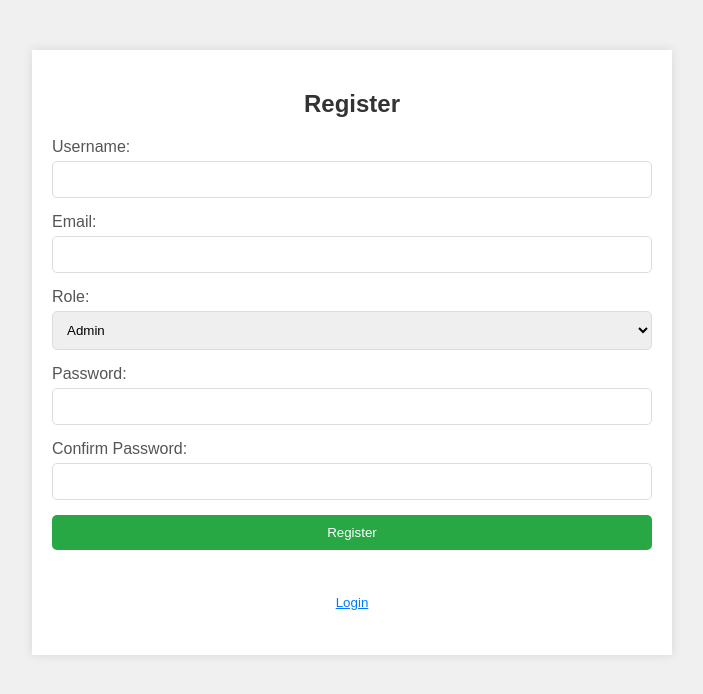
After one commit to vivekkr4901/School-Management-System, a Django app: page /register/ in a window 1280 px wide. The commit adds this page. Shown: the top 694 px of the page, without its empty margins (288-991 px from the left). Run offline with Django 3.2, Linux system fonts and the light colour scheme.

Commit message:
UI modification

```diff
--- /dev/null
+++ b/app/templates/base.html
@@ -0,0 +1,75 @@
+<!DOCTYPE html>
+<html lang="en">
+<head>
+    <meta charset="UTF-8">
+    <meta name="viewport" content="width=device-width, initial-scale=1.0">
+    <title>{% block title %}My Site{% endblock %}</title>
+    <style>
+        body {
+            font-family: Arial, sans-serif;
+            background-color: #f0f0f0;
+            margin: 0;
+            padding: 0;
+        }
+        .container {
+            width: 100%;
+            max-width: 600px;
+            margin: 50px auto;
+            background-color: #fff;
+            padding: 20px;
+            box-shadow: 0 0 10px rgba(0, 0, 0, 0.1);
+        }
+        h2 {
+            text-align: center;
+            color: #333;
+        }
+        form {
+            display: flex;
+            flex-direction: column;
+        }
+        label {
+            margin-bottom: 5px;
+            color: #555;
+        }
+        input, select, button {
+            margin-bottom: 15px;
+            padding: 10px;
+            border: 1px solid #ddd;
+            border-radius: 5px;
+        }
+        button {
+            background-color: #28a745;
+            color: #fff;
+            border: none;
+            cursor: pointer;
+        }
+        button:hover {
+            background-color: #218838;
+        }
+        .btn-link {
+            background: none;
+            color: #007bff;
+            text-decoration: underline;
+            border: none;
+            cursor: pointer;
+        }
+        .btn-link:hover {
+            color: #0056b3;
+        }
+        .error {
+            color: red;
+            margin-top: -10px;
+            margin-bottom: 15px;
+        }
+        .nav-buttons {
+            text-align: center;
+            margin-top: 20px;
+        }
+    </style>
+</head>
+<body>
+    <div class="container">
+        {% block content %}{% endblock %}
+    </div>
+</body>
+</html>
--- a/app/templates/register.html
+++ b/app/templates/register.html
@@ -1,32 +1,33 @@
-<!DOCTYPE html>
-<html>
-<head>
-    <title>Register</title>
-</head>
-<body>
+{% extends 'base.html' %}
+
+{% block title %}Register{% endblock %}
+
+{% block content %}
 <h2>Register</h2>
 <form method="post">
     {% csrf_token %}
     <label for="username">Username:</label>
-        <input type="text" id="username" name="username" required><br>
+    <input type="text" id="username" name="username" required>
 
     <label for="email">Email:</label>
-        <input type="email" id="email" name="email" required><br>
+    <input type="email" id="email" name="email" required>
 
     <label for="role">Role:</label>
     <select id="role" name="role">
         {% for choice in form.role.field.choices %}
             <option value="{{ choice.0 }}">{{ choice.1 }}</option>
         {% endfor %}
-        </select><br>
+    </select>
 
     <label for="password1">Password:</label>
-        <input type="password" id="password1" name="password1" required><br>
+    <input type="password" id="password1" name="password1" required>
 
     <label for="password2">Confirm Password:</label>
-        <input type="password" id="password2" name="password2" required><br>
+    <input type="password" id="password2" name="password2" required>
 
     <button type="submit">Register</button>
 </form>
-</body>
-</html>
+<div class="nav-buttons">
+    <button class="btn-link" onclick="window.location.href='{% url 'login' %}'">Login</button>
+</div>
+{% endblock %}
--- a/manage.py
+++ b/manage.py
@@ -6,11 +6,7 @@ import sys
 
 def main():
     """Run administrative tasks."""
-<<<<<<< HEAD
-    os.environ.setdefault('DJANGO_SETTINGS_MODULE', 'backend_project.settings')
-=======
     os.environ.setdefault('DJANGO_SETTINGS_MODULE', 'mysite.settings')
->>>>>>> a73e329 (authentication sytem)
     try:
         from django.core.management import execute_from_command_line
     except ImportError as exc:
--- a/mysite/settings.py
+++ b/mysite/settings.py
@@ -37,7 +37,7 @@ INSTALLED_APPS = [
     'django.contrib.sessions',
     'django.contrib.messages',
     'django.contrib.staticfiles',
-    'app'
+    'app','HOME'
 ]
 
 MIDDLEWARE = [
```
Also changed, not shown: app/templates/home.html (+10 -10 lines), app/templates/login.html (+12 -11 lines), db.sqlite3. Lines whose indentation alone changed are shown as unchanged.
